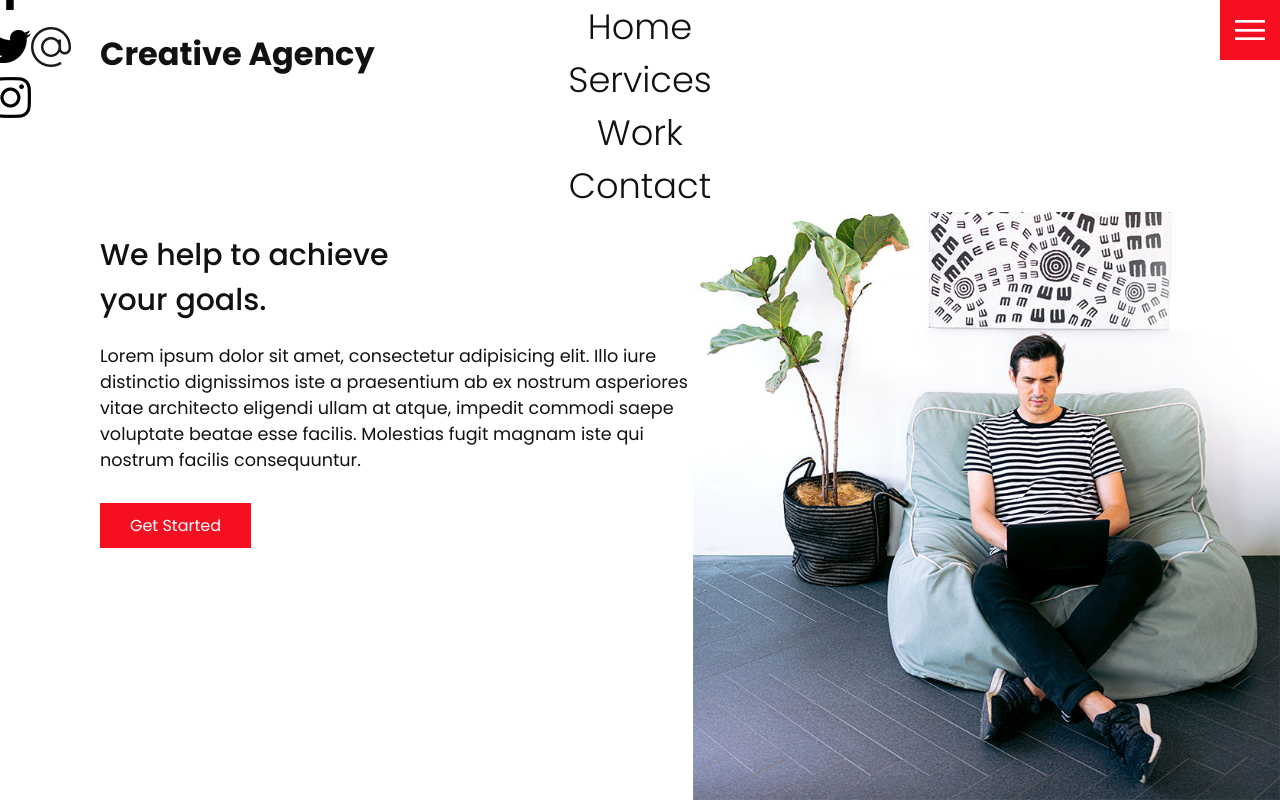
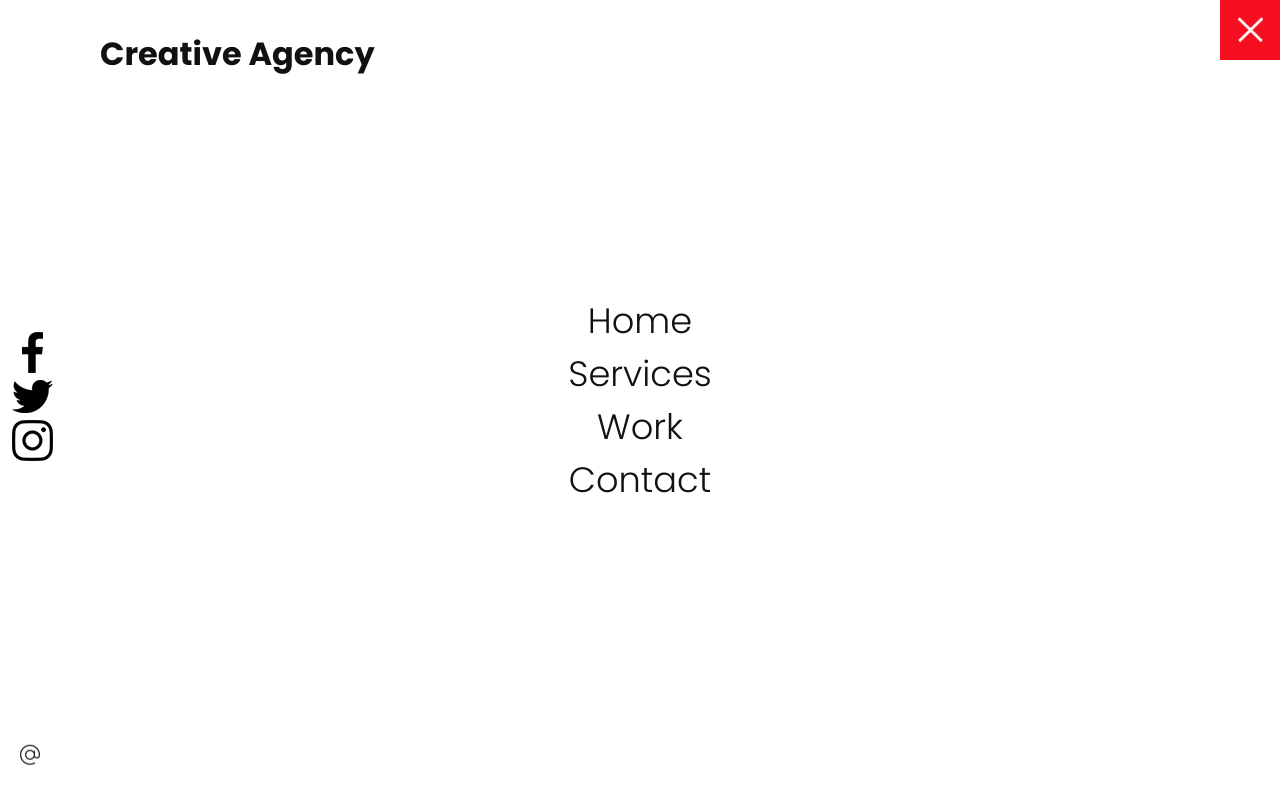
Before and after one commit to YimikaD/Creative_Agency_Website, a plain HTML site: page index.html in a window 1280 px wide. Both pictures are taken after a click on the element 1250 px from the left and 30 px from the top of the page. Drawn offline with Linux system fonts and the light colour scheme.

Commit message:
initial commit

```diff
--- a/css/style.css
+++ b/css/style.css
@@ -71,7 +71,7 @@ padding: 100px;
     cursor: pointer;
 }
 
-.toggle .active{
+.toggle.active{
     background: var(--primary-color) url(../images/close.png);
     background-size: 25px;
     background-position: center;
@@ -84,6 +84,7 @@ padding: 100px;
     top: 0;
     left: 100%;
     width: 100%;
+    height: 100%;
     background-color: #fff;
     z-index: 15;
     display: flex;
@@ -121,10 +122,21 @@ left: 0;
     top: 0;
     left: 0;
     width: 60px;
-    height: 100px;
+    height: 100%;
     display: flex;
     justify-content: center;
     align-items: center;
+}
+
+.navigation .social-bar a{
+    display: inline-block;
+    transform: scale(0.5);
+}
+
+.navigation .email-icon{
+    position: absolute;
+    bottom: 20px;
+    transform: scale(0.5);
 }
 
 /* HOMEPAGE */
--- a/index.html
+++ b/index.html
@@ -10,8 +10,8 @@
 <body>
     <header>
 <div class="logo">Creative Agency</div>
-<div class="toggle active"></div>
-<div class="navigation active">
+<div class="toggle"></div>
+<div class="navigation">
     <ul>
         <li><a href="index.html">Home</a></li>
         <li><a href="services.html">Services</a></li>
--- a/js/script.js
+++ b/js/script.js
@@ -0,0 +1,7 @@
+const toggle = document.querySelector('.toggle')
+const navigation = document.querySelector('.navigation')
+
+toggle.addEventListener('click', () => {
+    toggle.classList.toggle('active')
+    navigation.classList.toggle('active')
+})
```
